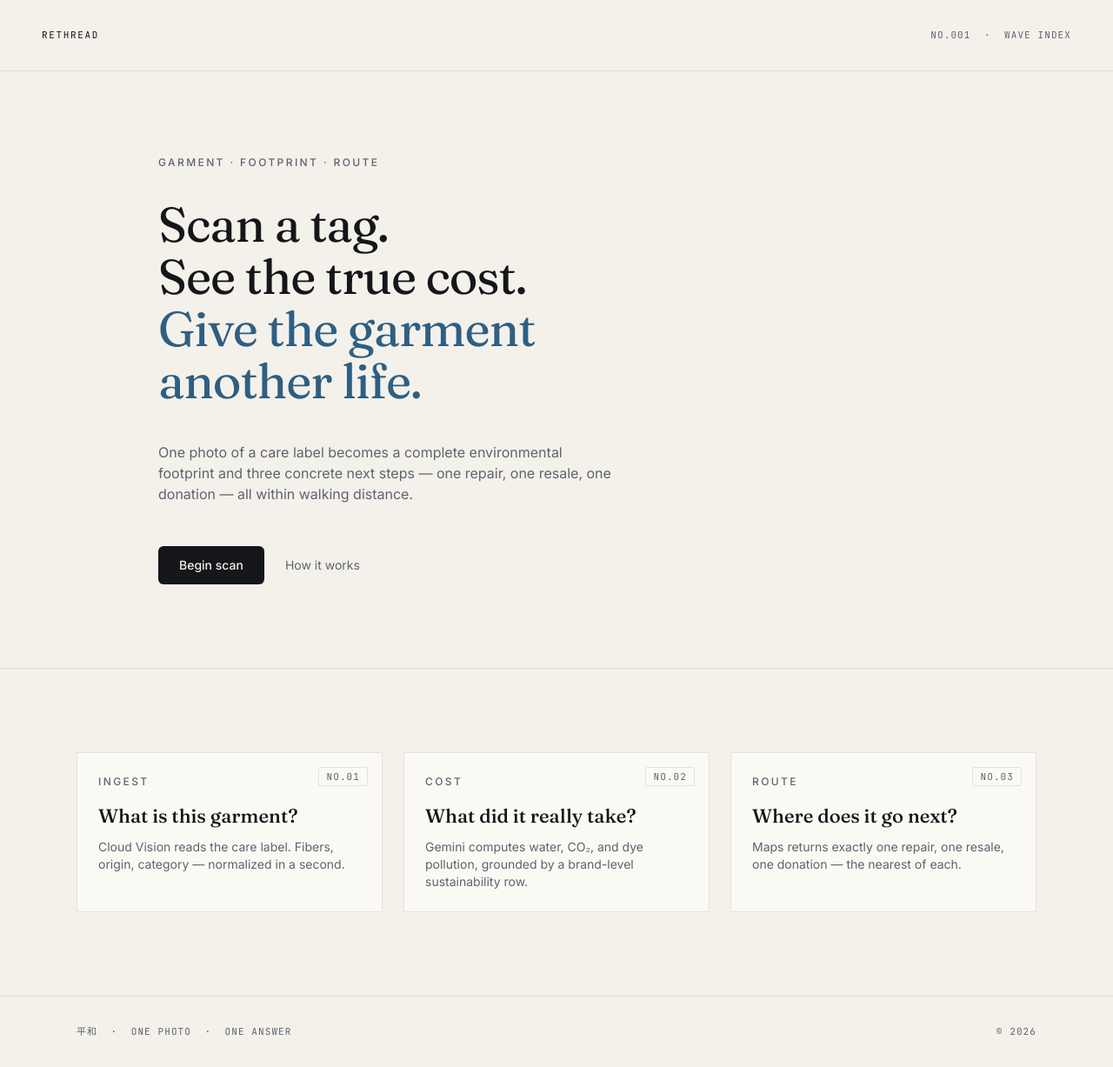
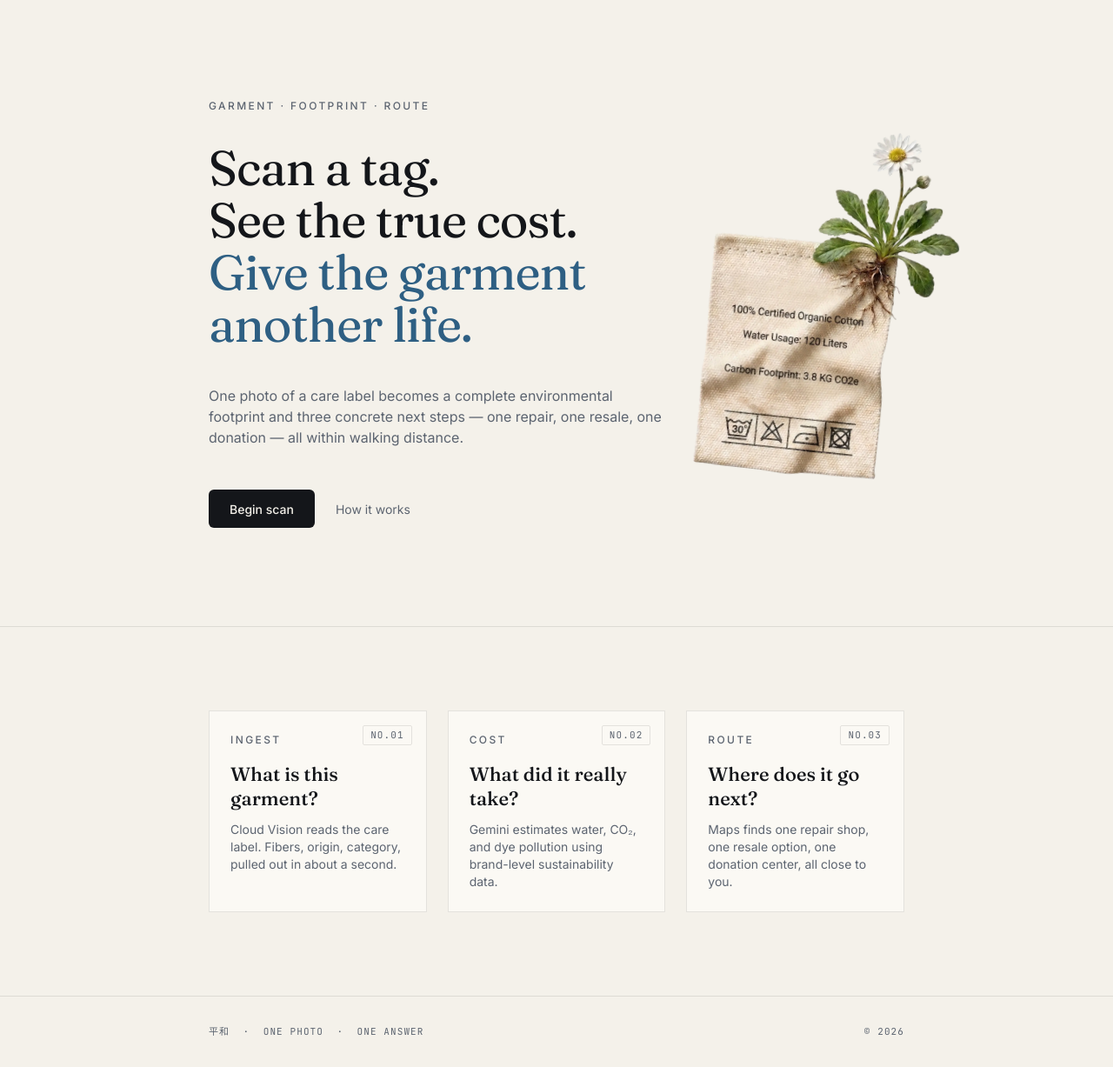
Before and after one commit to leonac24/rethread, a Next.js app: page / in a window 1280 px wide. Shown: the whole page at 87% size. Built offline with nearby package versions, Linux system fonts and the light colour scheme.

Commit message:
added image to landing page

```diff
--- a/app/globals.css
+++ b/app/globals.css
@@ -1,4 +1,8 @@
 @import "tailwindcss";
+
+html {
+  scroll-behavior: smooth;
+}
 
 @theme {
   --color-bg: #F4F1EA;
--- a/app/page.tsx
+++ b/app/page.tsx
@@ -1,20 +1,14 @@
+import Image from 'next/image';
 import Link from 'next/link';
+
+const CONTENT_WIDTH = 'w-full max-w-4xl mx-auto px-6 md:px-12';
 
 export default function Home() {
   return (
     <main className="min-h-screen flex flex-col">
-      <header className="flex items-center justify-between px-6 py-6 md:px-12 md:py-8 border-b border-rule">
-        <span className="font-mono text-[11px] tracking-[0.15em] uppercase text-ink">
-          Rethread
-        </span>
-        <span className="font-mono text-[11px] tracking-[0.1em] uppercase text-ink-muted">
-          NO.001 &nbsp;·&nbsp; WAVE&nbsp;INDEX
-        </span>
-      </header>
-
-      <section className="flex-1 flex items-center">
-        <div className="w-full max-w-[1200px] mx-auto px-6 md:px-12 py-16 md:py-24 grid grid-cols-12 gap-6">
-          <div className="col-span-12 md:col-span-8 md:col-start-2">
+      <section className="flex items-center" style={{ minHeight: 'calc(100vh - 80px)' }}>
+        <div className={`${CONTENT_WIDTH} py-16 md:py-24 relative`}>
+          <div className="relative z-10">
             <div className="text-[12px] font-medium tracking-[0.2em] uppercase text-ink-muted mb-8">
               Garment&nbsp;·&nbsp;Footprint&nbsp;·&nbsp;Route
             </div>
@@ -53,37 +47,46 @@ export default function Home() {
               </Link>
             </div>
           </div>
+
+          <div className="hidden md:block absolute -right-12 top-1/2 -translate-y-1/2">
+            <Image
+              src="/images/Flower.webp"
+              alt="Care label with flower"
+              width={540}
+              height={675}
+              priority
+              className="w-[448px] h-auto rotate-6"
+            />
+          </div>
         </div>
       </section>
 
-      <section
-        id="how"
-        className="border-t border-rule"
-      >
-        <div className="w-full max-w-[1200px] mx-auto px-6 md:px-12 py-16 md:py-24 grid grid-cols-12 gap-6">
+      <section id="how" className="border-t border-rule">
+        <div className={`${CONTENT_WIDTH} py-16 md:py-24`}>
+          <div className="grid grid-cols-1 md:grid-cols-3 gap-6">
             {[
               {
                 n: '01',
                 label: 'Ingest',
                 title: 'What is this garment?',
-              body: 'Cloud Vision reads the care label. Fibers, origin, category — normalized in a second.',
+                body: 'Cloud Vision reads the care label. Fibers, origin, category, pulled out in about a second.',
               },
               {
                 n: '02',
                 label: 'Cost',
                 title: 'What did it really take?',
-              body: 'Gemini computes water, CO₂, and dye pollution, grounded by a brand-level sustainability row.',
+                body: 'Gemini estimates water, CO₂, and dye pollution using brand-level sustainability data.',
               },
               {
                 n: '03',
                 label: 'Route',
                 title: 'Where does it go next?',
-              body: 'Maps returns exactly one repair, one resale, one donation — the nearest of each.',
+                body: 'Maps finds one repair shop, one resale option, one donation center, all close to you.',
               },
             ].map((step) => (
               <article
                 key={step.n}
-              className="col-span-12 md:col-span-4 border border-rule bg-surface p-6 relative"
+                className="border border-rule bg-surface p-6 relative"
               >
                 <span className="absolute top-4 right-4 inline-block border border-rule rounded-sm px-2 py-[2px] font-mono text-[11px] tracking-[0.1em] uppercase text-ink-muted">
                   NO.0{step.n.slice(-1)}
@@ -100,10 +103,11 @@ export default function Home() {
               </article>
             ))}
           </div>
+        </div>
       </section>
 
       <footer className="border-t border-rule">
-        <div className="w-full max-w-[1200px] mx-auto px-6 md:px-12 py-8 flex items-center justify-between">
+        <div className={`${CONTENT_WIDTH} py-8 flex items-center justify-between`}>
           <span className="font-mono text-[11px] tracking-[0.1em] uppercase text-ink-muted">
             平和 &nbsp;·&nbsp; ONE&nbsp;PHOTO &nbsp;·&nbsp; ONE&nbsp;ANSWER
           </span>
```
Also changed, not shown: public/images/Flower.webp (added), 1 other file (tests, documents, lock files or other folders). Lines whose indentation alone changed are shown as unchanged.
